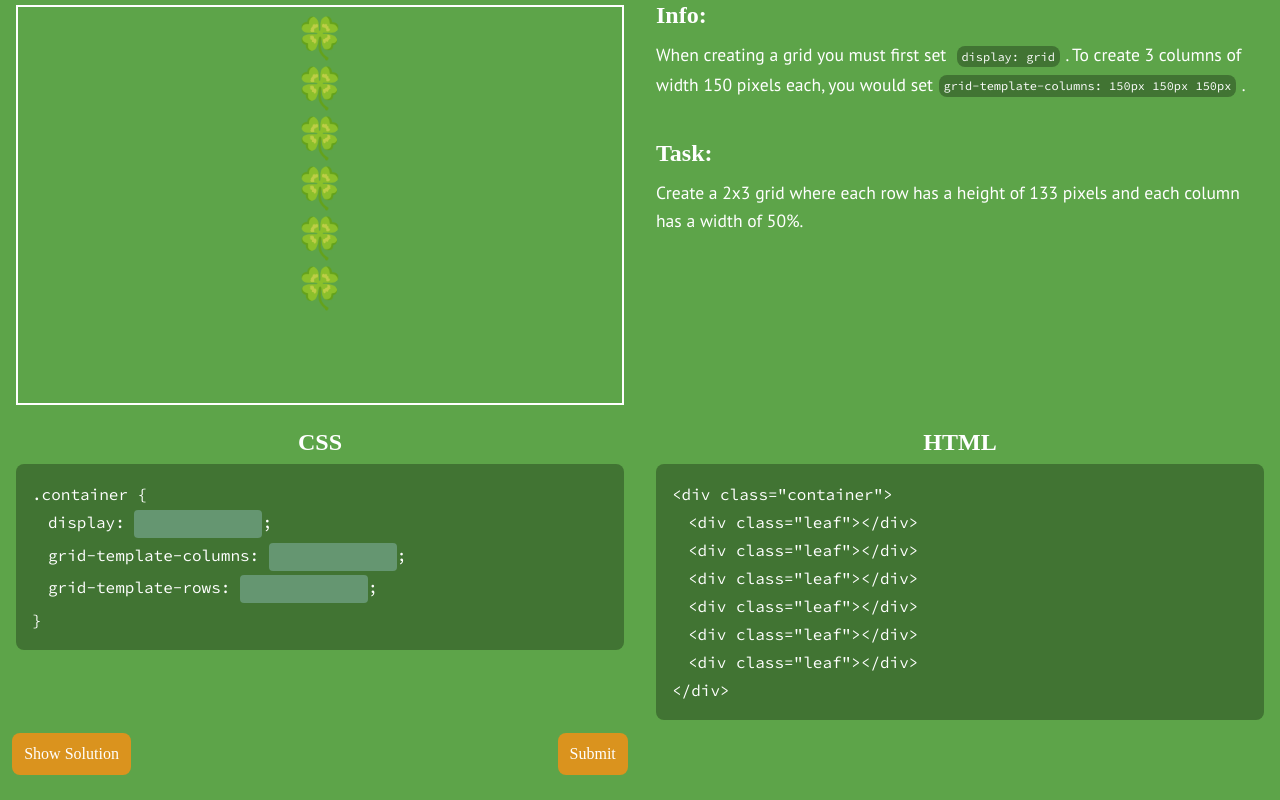
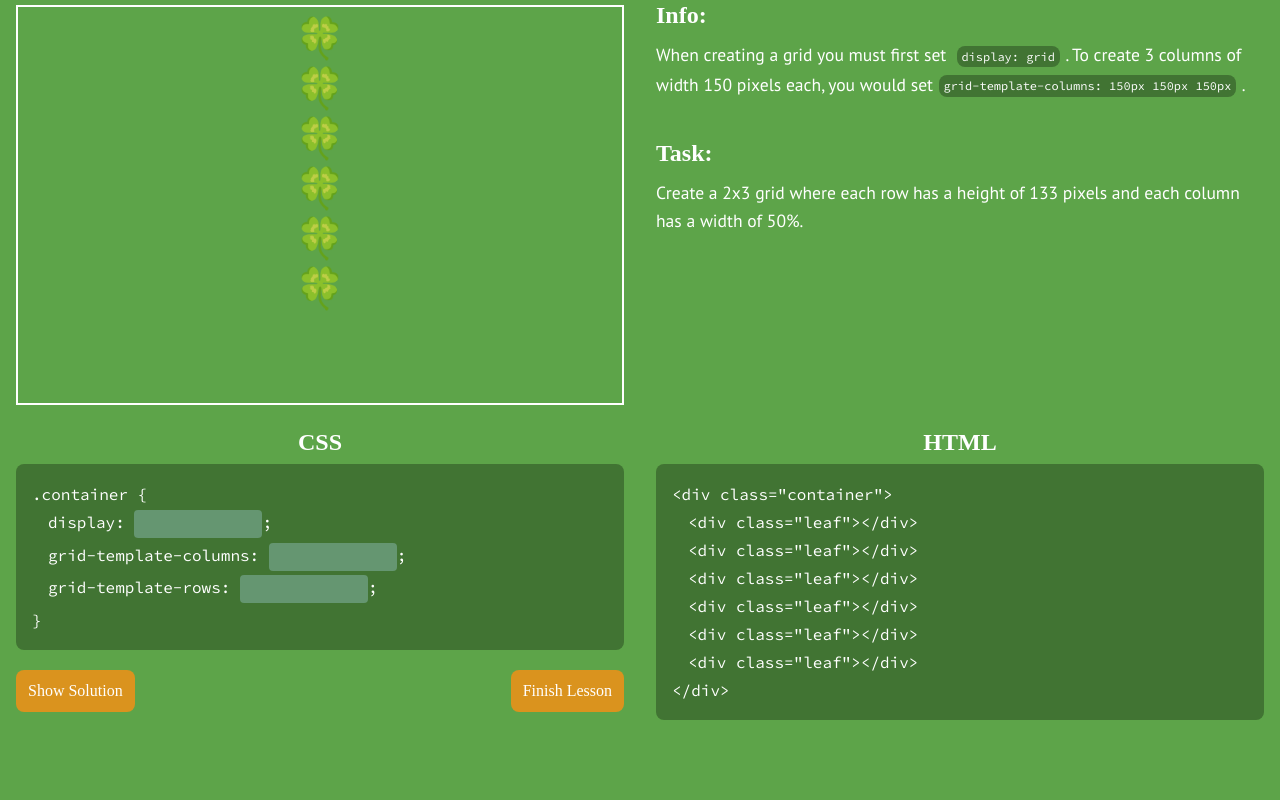
Before and after one commit to Halmesn/Griddy, a Next.js app: page /learn/1 in a window 1280 px wide. Shown: the part 226-1026 px from the top of the page. After the commit the page ends 974 px from the top, so only its background shows below. Built offline with nearby package versions, Linux system fonts and the light colour scheme; a web font is replaced by a local one.

Commit message:
add home display video

```diff
--- a/components/home/styles.js
+++ b/components/home/styles.js
@@ -31,6 +31,11 @@ export const TextContainer = styled(motion.div)`
   }
 `;
 
+export const Video = styled.video`
+  width: min(100%, 88rem);
+  margin-left: auto;
+`;
+
 export const FlexContainer = styled(motion.div)`
   ${flexColumn}
 `;
--- a/components/layout/button/styles.js
+++ b/components/layout/button/styles.js
@@ -1,4 +1,4 @@
-import styled, { css } from 'styled-components';
+import styled from 'styled-components';
 import { motion } from 'framer-motion';
 
 export const Button = styled(motion.button)`
@@ -12,11 +12,4 @@ export const Button = styled(motion.button)`
   background: ${({ theme }) => theme.colors.buttonPrimary};
   color: ${({ theme }) => theme.colors.primary};
   transition: background-color 0.15s ease-in-out, color 0.15s ease-in-out;
-
-  ${({ reset }) =>
-    reset &&
-    css`
-      background: #dc3545;
-      color: white;
-    `}
 `;
--- a/components/learn/Lesson.js
+++ b/components/learn/Lesson.js
@@ -422,6 +422,15 @@ export default function Lesson({ lessonIndex, lessonData, setLessonData }) {
         <Styled.GridItem gridArea={'css'}>
           <Styled.SubHeader textAlign="center">CSS</Styled.SubHeader>
           <Styled.CodeContainer>{renderCSSCode()}</Styled.CodeContainer>
+          <Styled.FlexContainer
+            padding="2rem 0 0 0"
+            justifyContent="space-between"
+          >
+            <ButtonPrimary onClick={onSolutionBtnClick} margin="0">
+              Show Solution
+            </ButtonPrimary>
+            <ButtonPrimary margin="0">Finish Lesson</ButtonPrimary>
+          </Styled.FlexContainer>
         </Styled.GridItem>
 
         <Styled.GridItem gridArea={'html'}>
@@ -429,18 +438,6 @@ export default function Lesson({ lessonIndex, lessonData, setLessonData }) {
           <Styled.CodeContainer>{renderHTML()}</Styled.CodeContainer>
         </Styled.GridItem>
       </Styled.GridContainer>
-      <Styled.FlexContainer
-        padding={
-          windowWidth <= 768 ? '0 2.4rem 0 2.4rem' : '0 0.72rem 0 0.72rem'
-        }
-        width="50%"
-        justifyContent="space-between"
-      >
-        <ButtonPrimary onClick={onSolutionBtnClick}>
-          Show Solution
-        </ButtonPrimary>
-        <ButtonPrimary>Submit</ButtonPrimary>
-      </Styled.FlexContainer>
     </>
   );
 }
--- a/components/learn/styles.js
+++ b/components/learn/styles.js
@@ -43,7 +43,7 @@ export const GridContainer = styled.div`
     'css html';
 
   ${({ lessonIndex }) =>
-    lessonIndex === 3 &&
+    (lessonIndex === 3 || lessonIndex === 4) &&
     css`
       grid-template-areas:
         'sandbox info'
@@ -105,6 +105,7 @@ export const SandboxGrid = styled.div`
           grid-template-rows: 10% 80% 10%;
           height: 100%;
           text-align: center;
+          overflow: visible;
           font-size: 1.92rem;
           font-family: ${({ theme }) => theme.fonts.primary};
           grid-template-areas:
@@ -121,6 +122,7 @@ export const SandboxGrid = styled.div`
             templateRows || '10% 80% 10%'};
           grid-gap: ${({ gap }) => gap};
           height: 100%;
+          overflow: visible;
           text-align: center;
           font-size: 1.92rem;
           font-family: ${({ theme }) => theme.fonts.primary};
```
Also changed, not shown: components/home/HomeContent.js (+10 -2 lines), 2 other files (tests, documents, lock files or other folders).
